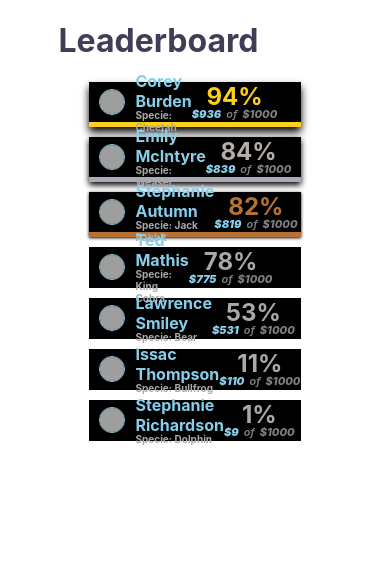
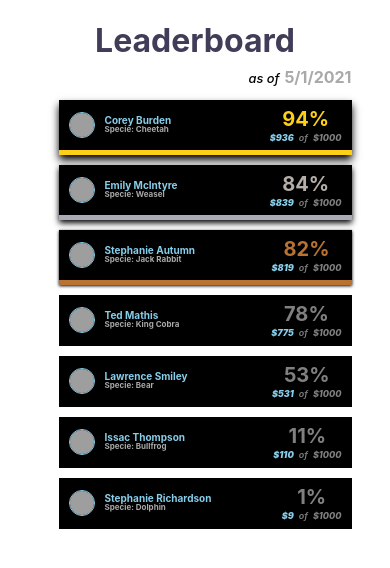
Before and after one commit to corianoharris/react-donation-gamification-board, a React (Create React App) app: page / in a window 390 px wide. Shown: the top 568 px of the page. Built offline with nearby package versions, Linux system fonts and the light colour scheme; grey boxes are pictures that could not be loaded.

Commit message:
import sweetalert dependencies for alert modal

```diff
--- a/package.json
+++ b/package.json
@@ -10,6 +10,7 @@
     "react-dom": "^17.0.2",
     "react-list": "^0.8.16",
     "react-scripts": "4.0.3",
+    "sweetalert": "^2.1.2",
     "web-vitals": "^1.0.1"
   },
   "scripts": {
--- a/src/App.css
+++ b/src/App.css
@@ -6,19 +6,21 @@ body {
 .donor__container {
   display: flex;
   justify-content: flex-start;
-  width: 70%;
-  height: 20px;
+  width: 100%;
+  height: 30px;
   padding: 10px;
-  margin: 0 auto;
   margin: 10px auto;
-  /* border-radius: 5px; */
   background: black;
   color: skyblue;
   border-bottom: thin solid black;
 }
 
+.header {
+  margin-bottom: -30px;
+}
+
 .donor__name {
-  font-size: 1rem;
+  font-size: 1.25rem;
 }
 
 .donor__container:first-child {
@@ -52,8 +54,10 @@ body {
 }
 .specie__name {
   color: darkgray;
-  font-size: 10px;
-  margin-top: -15px;
+  font-size: 12px;
+  margin-top: -20px;
+  word-wrap: normal;
+  word-break: break-all;
 }
 
 .image {
@@ -67,14 +71,14 @@ body {
  display: block;
  justify-content: center;
  height: auto;
- margin: -30px 20px 10px auto;
+ margin: -25px 20px 10px auto;
 }
 
 
 .percentage {
   font-size: 24px;
   text-align: center;
-  color: darkgray;
+  color: grey;
 }
 
 .percentage::after{
@@ -86,7 +90,7 @@ body {
   justify-content: center;
   align-items: center;
   gap: 10px;
-  margin-top: -35px;
+  margin-top: -30px;
   font-style:oblique;
   color: skyblue;
   font-size: 11px;
@@ -117,19 +121,73 @@ body {
   font-weight: 900;
 }
 
-@keyframes shine{
-  10% {
-    opacity: 1;
-    top: -30%;
-    left: -30%;
-    transition-property: left, top, opacity;
-    transition-duration: 0.7s, 0.7s, 0.15s;
-    transition-timing-function: ease;
+.today__date {
+  text-align: right;
+}
+
+.date {
+  position: relative;
+  right: -20px;
+  display: flex;
+  align-items: baseline;
+  justify-content: flex-end;
+  width: auto;
+  height: 30px;
+  margin-right: px;
+  margin-bottom: 30px;
+}
+
+.date__text {
+    margin-right: 5px;
+    font-size: .8rem;
+    font-weight: 500;
+    font-style:italic;
+}
+.today__date {
+    font-size: 1rem;
+    color: darkgrey;
+}
+
+@media only screen and (max-width: 640px) {
+
+  .header {
+    text-align: center;
+    margin-bottom: -20px;
   }
-  100% {
-    opacity: 0;
-    top: -30%;
-    left: -30%;
-    transition-property: left, top, opacity;
+  .donor__name {
+    font-size: 10px;
   }
+  .specie__name {
+    color: darkgray;
+    font-size: 8px;
+    margin-top: -10px;
+  }
+  .donation__container {
+    margin-right: 0;
+   }
+
+   .donation__container {
+    margin-top: -20px;
+   }
+
+   .percentage {
+    font-size: 20px;
+  }
+  .amounts {
+    font-size: 9px;
+    margin-top: -25px;
+  }
+
 }
+
+@media only screen and (min-width: 641px) and (max-width: 960px) {
+
+  .donor__name {
+    font-size: 1rem;
+  }
+  .specie__name {
+    font-size: 10px;
+    margin-top: -15px;
+  }
+
+}
--- a/src/Donor.js
+++ b/src/Donor.js
@@ -1,6 +1,7 @@
 import React, {useEffect} from 'react'
 import data from "./data";
 import ReactList from 'react-list';
+import alert from "sweetalert";
 
 const Donor = () => {
 
@@ -10,20 +11,24 @@ const Donor = () => {
   percentage[1].style.color = "#b6afa9";
   percentage[2].style.color = "#b87333";
   }
-useEffect(()=> {
-  data.sort((a,b) => {
-    return b.current_donation_amount - a.current_donation_amount;
-  });
-  percentageTop3colors();
-}, []);
 
+  const winner = (donor) => {
+    if(donor.percentage === 100) {
+    alert(`Congartulations, ${donor.name} you have reached the pledge goal of $1000!`);
+  }};
+
+  const todayDate = new Date().toLocaleDateString();
+
+ setTimeout(() => {
+  window.location.reload(renderItems());
+    console.log("timeout is working");
+  }, 10000);
 
 
  const renderItems = () => {
-
-
   return (
     data.map((donor, index) => (
+      winner(donor),
       <>
       <div className="donor__container" key={index}>
         <div className= "donor__profile">
@@ -34,7 +39,7 @@ useEffect(()=> {
     </div>
     </div>
     <div className="donation__container ">
-      <h2 className="percentage">{Math.floor(Math.abs(donor.current_donation_amount/donor.donation_goal_amount).toFixed(2) * 100)}</h2>
+      <h2 className="percentage">{Math.ceil(Math.abs(donor.current_donation_amount/donor.donation_goal_amount).toFixed(2) * 100)}</h2>
       <div className="amounts" >
         <p className="amounts__text current__amount" >{donor.current_donation_amount}</p>
         <p className="of__text">of</p>
@@ -46,11 +51,22 @@ useEffect(()=> {
   ))
 )}
 
+useEffect(()=> {
+  data.sort((a,b) => {
+    return b.current_donation_amount - a.current_donation_amount;
+  });
+  percentageTop3colors();
+}, []);
 
 return (
   <div>
     <h1 className="header">Leaderboard</h1>
+
     <div>
+      <div className="date">
+        <p className="date__text"> as of </p>
+      <h5 className ="today__date">{todayDate}</h5>
+      </div>
       <ReactList
         itemRenderer={renderItems}
         length={1}
```
Also changed, not shown: 1 other file (tests, documents, lock files or other folders).
